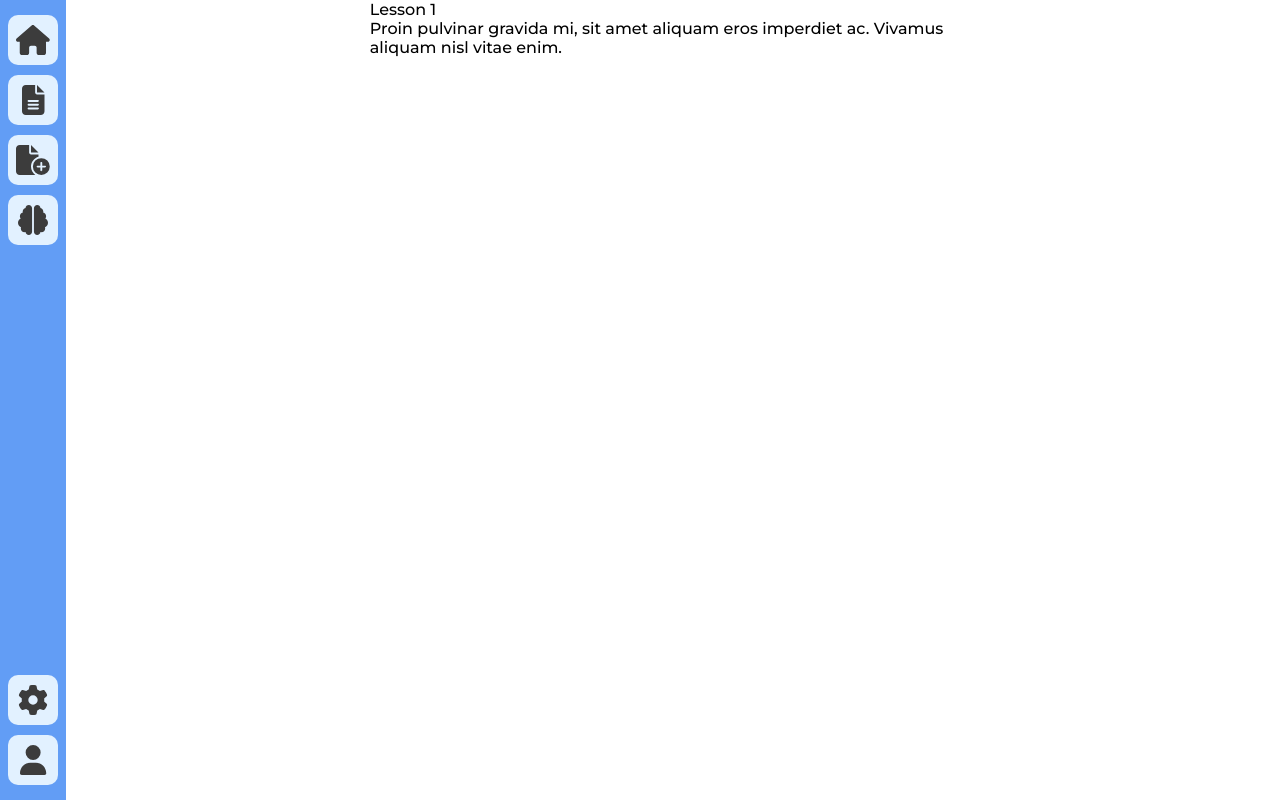
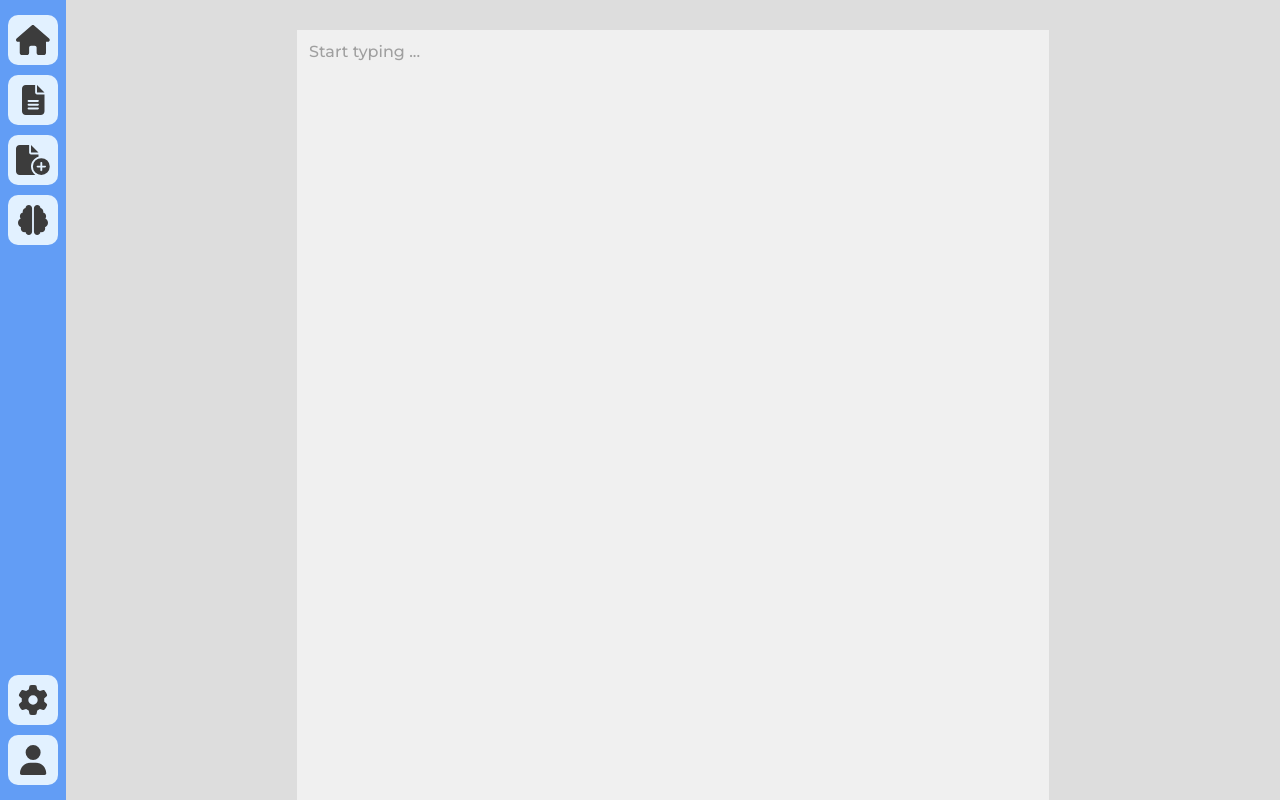
Before and after one commit to marcinjaborski/lang-app-front, a React (Create React App) app: page /editor/1 in a window 1280 px wide. Built offline with nearby package versions, Linux system fonts and the light colour scheme; data requests are answered from the project's data file.

Commit message:
Prototype text editor

```diff
--- a/package.json
+++ b/package.json
@@ -16,6 +16,7 @@
     "react-router-dom": "^6.3.0",
     "react-scripts": "5.0.0",
     "slate": "^0.76.1",
+    "slate-history": "^0.66.0",
     "slate-react": "^0.76.1",
     "web-vitals": "^2.1.4"
   },
--- a/src/components/EditorPanel.js
+++ b/src/components/EditorPanel.js
@@ -1,27 +1,29 @@
-import { useState } from "react";
+import React, { useMemo } from "react";
+import { createEditor } from "slate";
 import { Slate, Editable, withReact } from "slate-react";
-import { createEditor } from "slate";
-import { useParams } from "react-router-dom";
-import useFetch from "../useFetch";
+import { withHistory } from "slate-history";
 
-const EditorPanel = () => {
-  const { id = "" } = useParams();
-  const { data: note, isPending } = useFetch(`http://localhost:5000/notes/${id}`);
-  const [editor] = useState(() => withReact(createEditor()));
-  const initialValue = [
-    {
-      type: "paragraph",
-      children: [{ text: isPending ? "" : note.excerpt }],
-    },
-  ];
+// This is a modified example from https://github.com/ianstormtaylor/slate/blob/main/site/examples/plaintext.tsx
+// if I paste many lines the panel itself becomes scrollable, but I'd like it to extend so that the page is scrollable
+
+const PlainTextExample = () => {
+  const editor = useMemo(() => withHistory(withReact(createEditor())), []);
   return (
-    <div className="editorPanel">
-      <div className="editorTitle">{isPending ? "" : note.title}</div>
-      <Slate editor={editor} value={initialValue}>
-        <Editable />
-      </Slate>
+    <div className="editorWindow">
+      <div className="editorPanel">
+        <Slate editor={editor} value={initialValue}>
+          <Editable placeholder="Start typing ... " />
+        </Slate>
+      </div>
     </div>
   );
 };
 
-export default EditorPanel;
+const initialValue = [
+  {
+    type: "paragraph",
+    children: [{ text: "" }],
+  },
+];
+
+export default PlainTextExample;
--- a/src/index.css
+++ b/src/index.css
@@ -178,9 +178,17 @@ body {
   font-size: 30px;
 }
 
+.editorWindow {
+  background-color: #dddddd;
+  padding-top: 30px;
+  padding-bottom: 30px;
+}
+
 .editorPanel {
-  width: 50%;
+  width: 60%;
   margin: auto;
   height: 100vh;
   overflow-y: auto;
+  background-color: #f0f0f0;
+  padding: 12px;
 }
```
Also changed, not shown: 1 other file (tests, documents, lock files or other folders).
